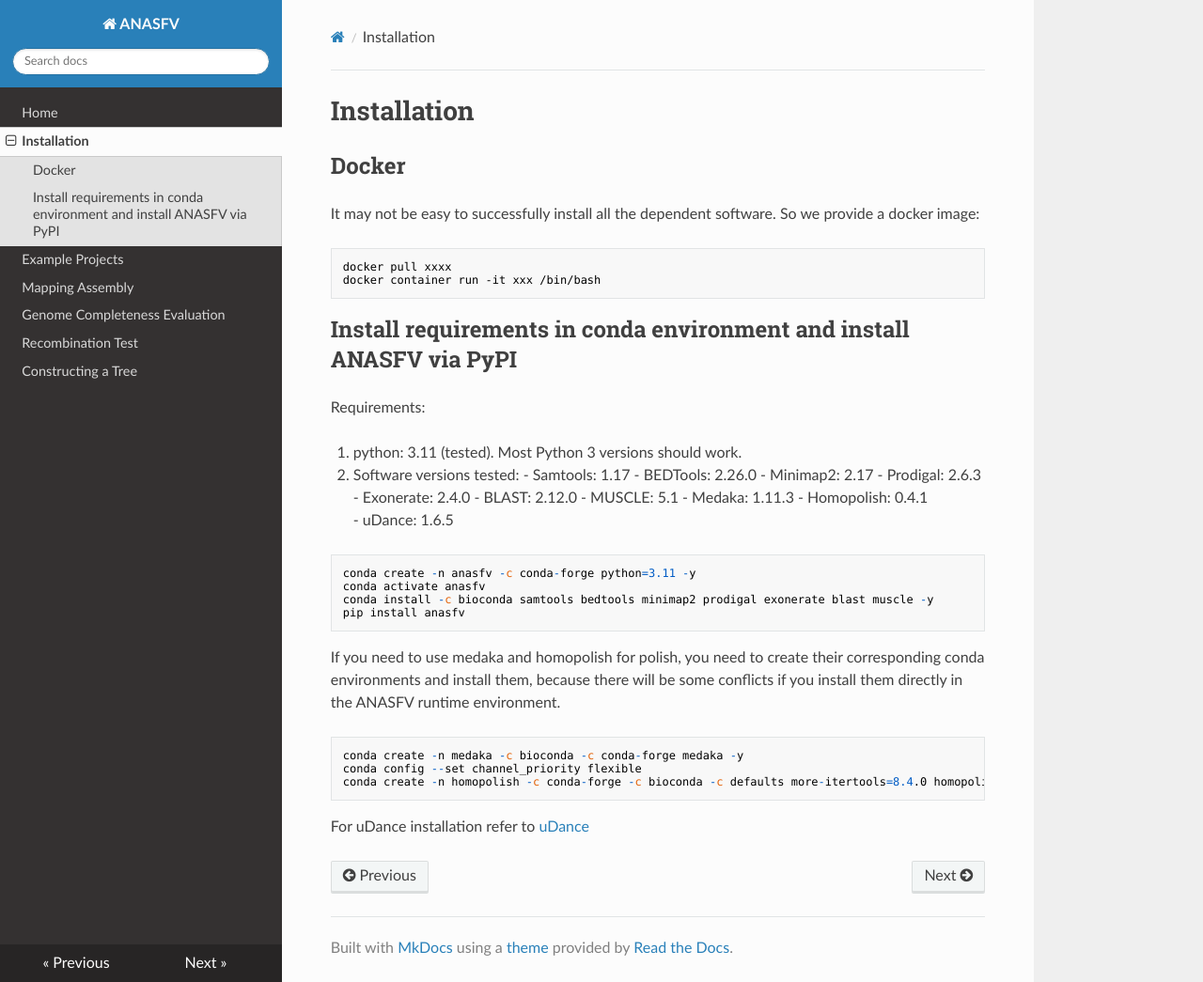
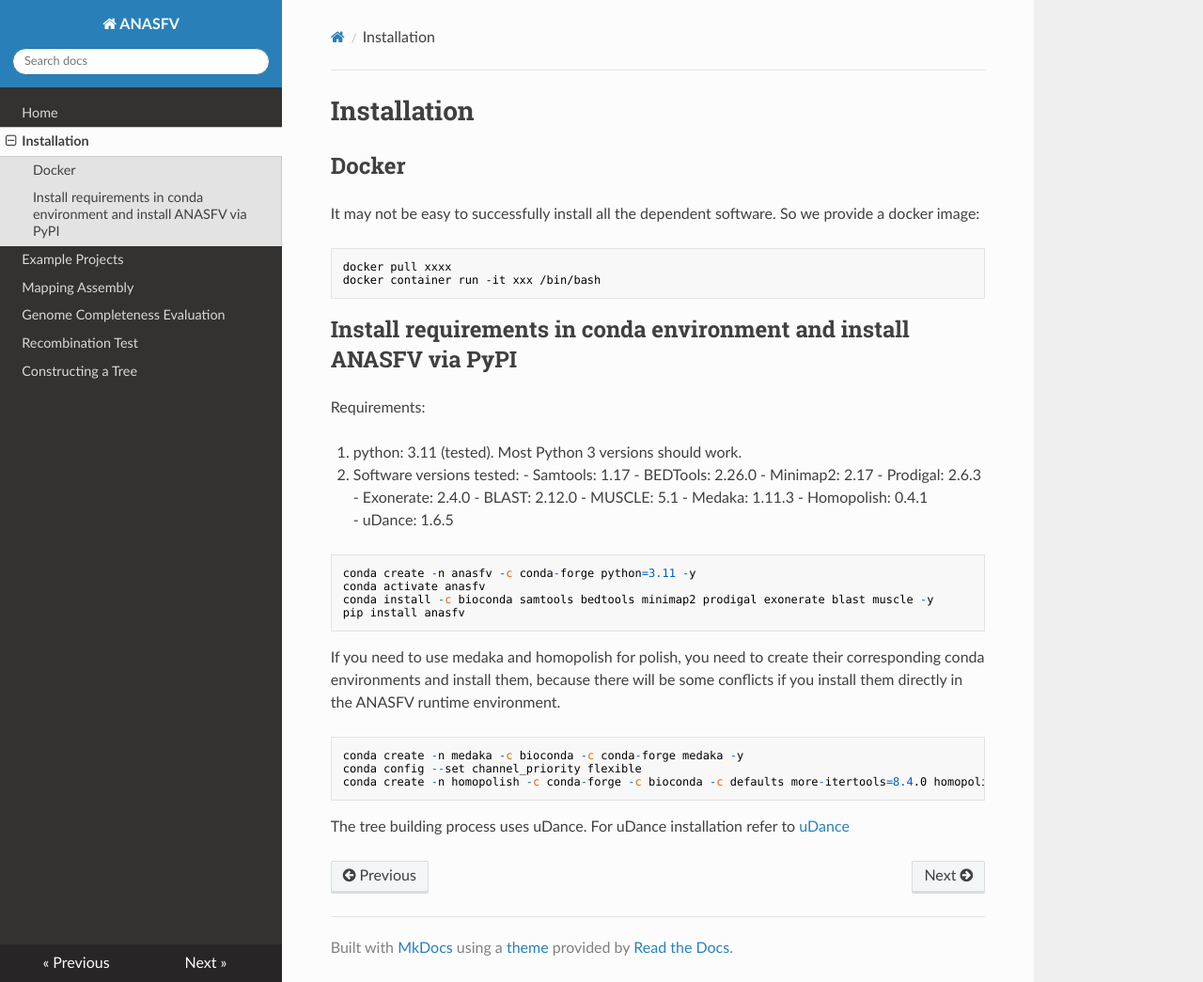
Before and after one commit to lrslab/anasfv, an MkDocs documentation site: the page built from docs/installation.md, in a window 1280 px wide and 1045 px high. Shown: the whole window at 94% size. Built offline with MkDocs 1.6.1, drawn with Linux system fonts in a browser that asks for light colours; nearby versions of some CDN libraries.

Commit message:
Update installation.md

````diff
--- a/docs/installation.md
+++ b/docs/installation.md
@@ -36,4 +36,4 @@ conda config --set channel_priority flexible
 conda create -n homopolish -c conda-forge -c bioconda -c defaults more-itertools=8.4.0 homopolish=0.4.1 -y
 ```
 
-For uDance installation refer to [uDance](https://github.com/balabanmetin/uDance)
+The tree building process uses uDance. For uDance installation refer to [uDance](https://github.com/balabanmetin/uDance)
````
